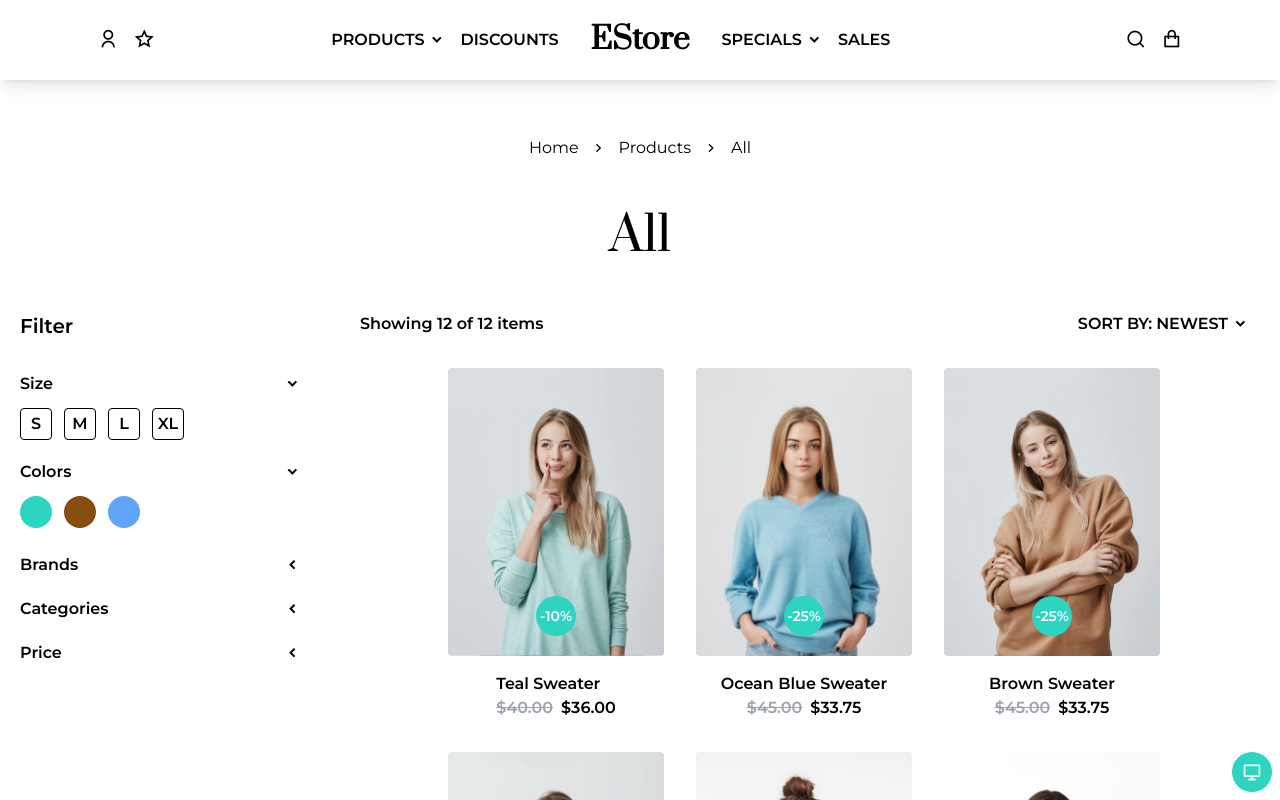
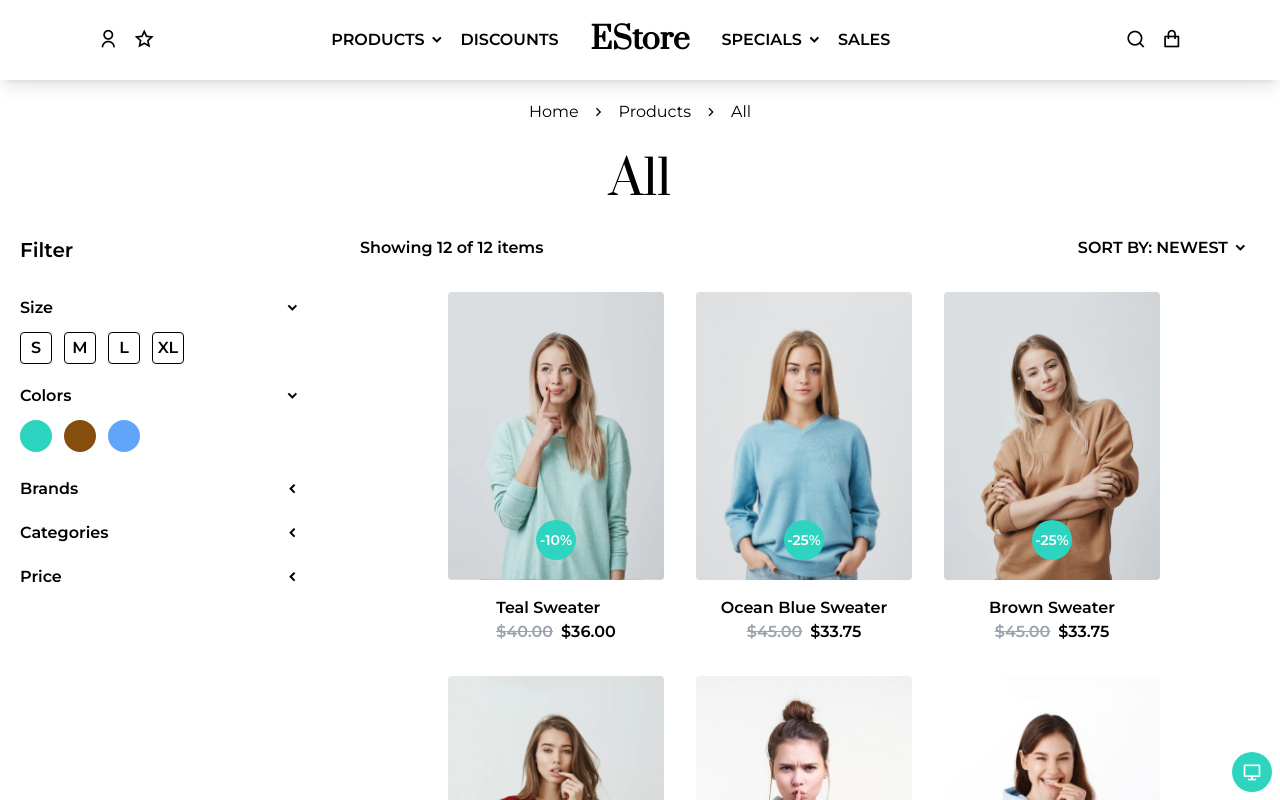
Before and after one commit to riyadh-dev/e-commerce-app, a Next.js app: page /products/all in a window 1280 px wide. Shown: the top 800 px of the page. Built offline with nearby package versions, Linux system fonts and the light colour scheme.

Commit message:
Unified styling for section titles

```diff
--- a/src/app/cart/CartItems.tsx
+++ b/src/app/cart/CartItems.tsx
@@ -97,7 +97,7 @@ export default function CartItems() {
 
 	return (
 		<div>
-			<h1 className='my-10 text-center font-secondary text-5xl'>Cart</h1>
+			<h1 className='my-8 text-center font-secondary text-5xl'>Cart</h1>
 			{showCartItems && (
 				<ul className='flex flex-wrap justify-center gap-5'>
 					{Array.from(cartItems.values()).map((cartItem, index) => (
--- a/src/app/cart/page.tsx
+++ b/src/app/cart/page.tsx
@@ -10,7 +10,7 @@ export function generateMetadata(): Metadata {
 export default function page() {
 	return (
 		<main>
-			<section className='py-14'>
+			<section className='pb-14 pt-5'>
 				{/*TODO Change to ul */}
 				<div className='text flex justify-center gap-x-3 px-5 capitalize'>
 					<Link href='/'>Home</Link>
--- a/src/app/checkout/page.tsx
+++ b/src/app/checkout/page.tsx
@@ -11,14 +11,14 @@ export function generateMetadata(): Metadata {
 export default function page() {
 	return (
 		<main>
-			<section className='py-14'>
+			<section className='pb-14 pt-5'>
 				{/*TODO Change to ul */}
-				<div className='text flex justify-center gap-x-3 px-5 pb-5 capitalize'>
+				<div className='text flex justify-center gap-x-3 px-5 capitalize'>
 					<Link href='/'>Home</Link>
 					<i className='ri-arrow-right-s-line'></i>
 					<span className='overflow-hidden text-ellipsis whitespace-nowrap'>Checkout</span>
 				</div>
-				<h1 className='my-10 text-center font-secondary text-5xl'>Checkout</h1>
+				<h1 className='my-8 text-center font-secondary text-5xl'>Checkout</h1>
 				<div className='flex flex-wrap justify-center'>
 					<CheckoutForm />
 					<div className='grow'>
--- a/src/app/products/[category]/FilterSidebar.tsx
+++ b/src/app/products/[category]/FilterSidebar.tsx
@@ -241,7 +241,7 @@ export default function FilterSidebar() {
 				</button>
 			)}
 
-			<aside className='hidden w-80 shrink-0 flex-col p-5 font-semibold md:flex'>
+			<aside className='hidden w-80 shrink-0 flex-col px-5 font-semibold md:flex'>
 				<FilterMenu />
 			</aside>
 
--- a/src/app/products/[category]/[id]/page.tsx
+++ b/src/app/products/[category]/[id]/page.tsx
@@ -23,7 +23,7 @@ export default function page({ params }: IProps) {
 	if (!product) notFound();
 	return (
 		<main>
-			<section className='py-14'>
+			<section className='pb-14 pt-5'>
 				{/*TODO Change to ul */}
 				<div className='text flex justify-center gap-x-3 px-5 pb-5 capitalize'>
 					<Link href='/'>Home</Link>
--- a/src/app/products/[category]/page.tsx
+++ b/src/app/products/[category]/page.tsx
@@ -27,9 +27,9 @@ export default function page({ params }: IProps) {
 
 	return (
 		<main>
-			<section className='py-14'>
+			<section className='pb-14 pt-5'>
 				{/*TODO Change to ul */}
-				<div className='text flex justify-center gap-x-3 px-5 pb-5 capitalize'>
+				<div className='text flex justify-center gap-x-3 px-5 capitalize'>
 					<Link href='/'>Home</Link>
 					<i className='ri-arrow-right-s-line'></i>
 					<Link href='/products/all'>Products</Link>
@@ -41,7 +41,7 @@ export default function page({ params }: IProps) {
 					<div className='flex gap-x-2'>
 						<FilterSidebar />
 						<div className='w-full px-8'>
-							<div className='mb-8 flex flex-wrap justify-center gap-5 pt-5 font-semibold md:justify-between'>
+							<div className='mb-8 flex flex-wrap justify-center gap-5 font-semibold md:justify-between'>
 								<span>
 									Showing {products.length} of {products.length} items
 								</span>
```
